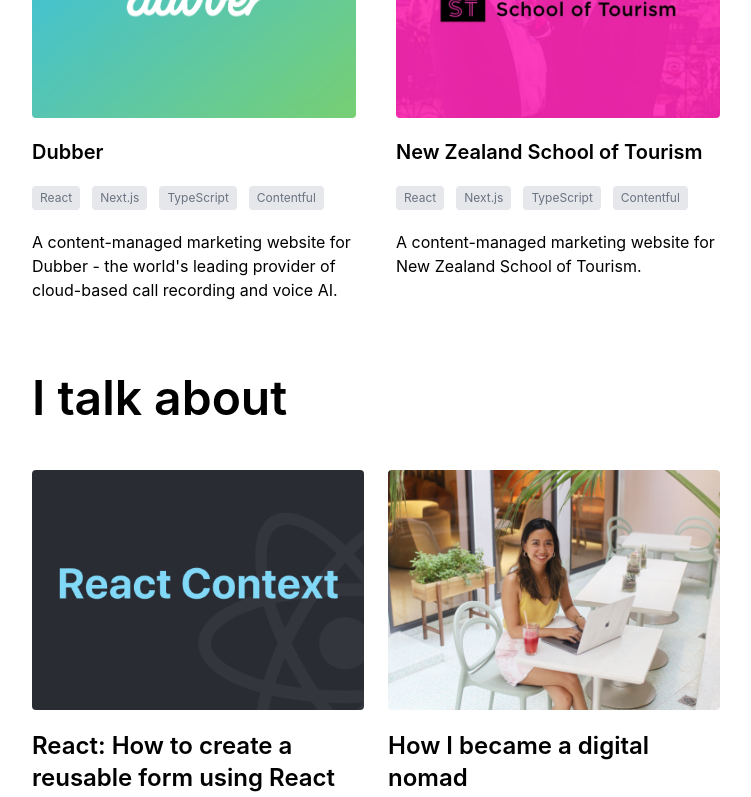
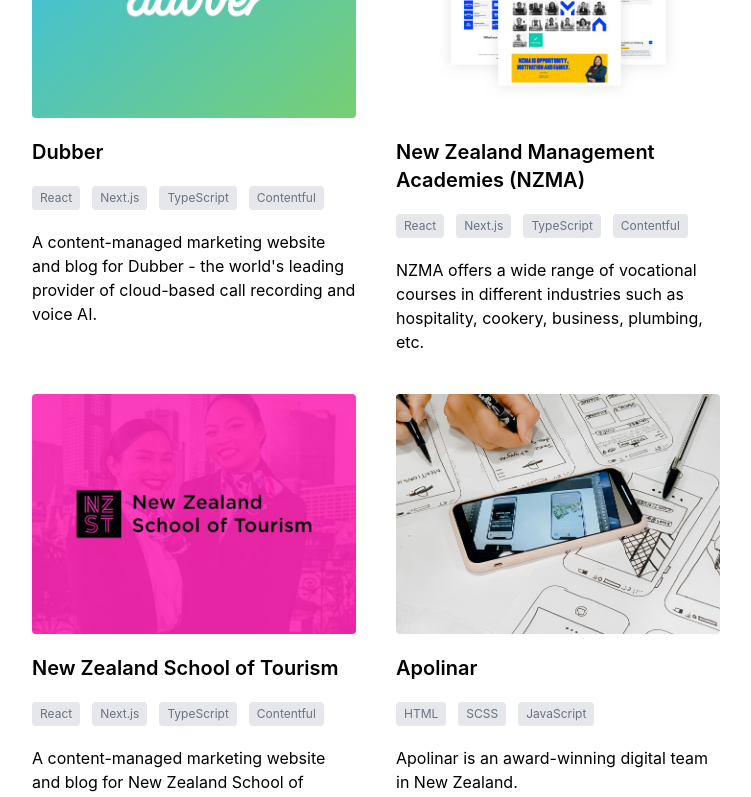
Before and after one commit to el-pol/nextjs-trishalim, a Next.js app: page / in a window 1280 px wide. Shown: the part 2680-3477 px from the top of the page, without its empty margins (264-1015 px from the left). Built offline with nearby package versions, Linux system fonts and the light colour scheme.

Commit message:
add NZMA and Apolinar as projects

```diff
--- a/pages/index.tsx
+++ b/pages/index.tsx
@@ -219,8 +219,20 @@ const Home: NextPage = () => {
       link: 'https://www.dubber.net/',
       imageUrl: '/project-dubber.png',
       description: `
-        A content-managed marketing website for Dubber -
+        A content-managed marketing website and blog for Dubber -
         the world's leading provider of cloud-based call recording and voice AI.
+      `,
+      skills: [
+        SKILLS.REACT, SKILLS.NEXT, SKILLS.TYPESCRIPT, SKILLS.CONTENTFUL,
+      ]
+    },
+    {
+      title: 'New Zealand Management Academies (NZMA)',
+      link: 'https://www.nzma.ac.nz/',
+      imageUrl: '/project-nzma.jpg',
+      description: `
+        NZMA offers a wide range of vocational courses in different industries
+        such as hospitality, cookery, business, plumbing, etc.
       `,
       skills: [
         SKILLS.REACT, SKILLS.NEXT, SKILLS.TYPESCRIPT, SKILLS.CONTENTFUL,
@@ -231,12 +243,23 @@ const Home: NextPage = () => {
       link: 'https://www2.nzschooloftourism.co.nz/',
       imageUrl: '/project-nzst.jpg',
       description: `
-        A content-managed marketing website for New Zealand School of Tourism.
+        A content-managed marketing website and blog for New Zealand School of Tourism.
       `,
       skills: [
         SKILLS.REACT, SKILLS.NEXT, SKILLS.TYPESCRIPT, SKILLS.CONTENTFUL,
       ]
-    }
+    },
+    {
+      title: 'Apolinar',
+      link: 'https://apolinargroup.com',
+      imageUrl: '/project-apolinar.jpeg',
+      description: `
+        Apolinar is an award-winning digital team in New Zealand.
+      `,
+      skills: [
+        SKILLS.HTML, SKILLS.SCSS, SKILLS.JAVASCRIPT
+      ]
+    },
   ];
 
   const title = `Trisha Lim - Frontend Engineer`;
```
Also changed, not shown: public/project-apolinar.jpeg (added), public/project-nzma.jpg (added).
